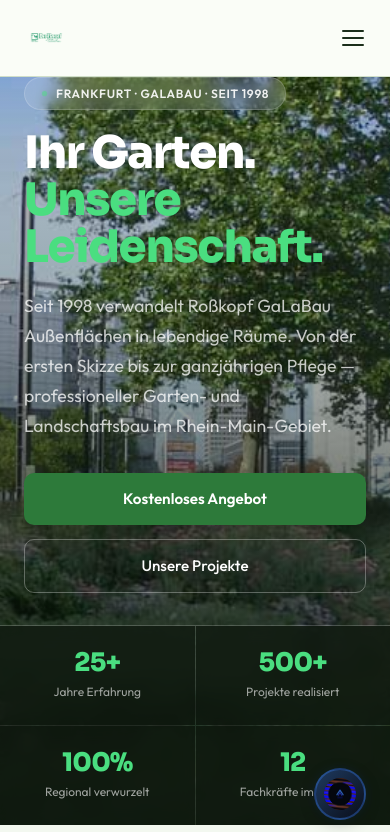
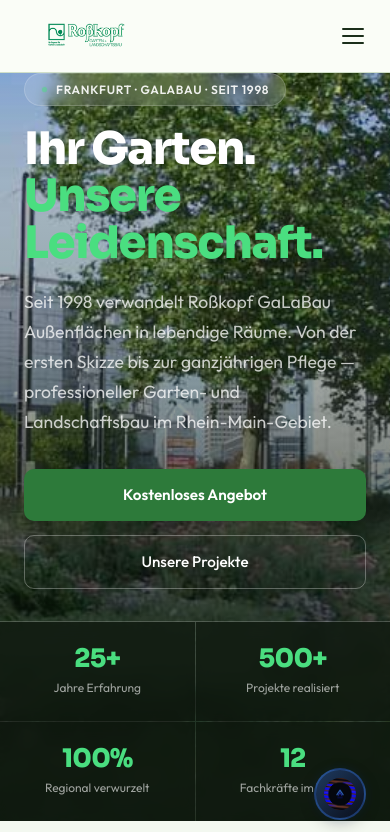
Before and after one commit to elevo-business/elevo-website, an Astro site: page /previews/rosskopf in a window 390 px wide. Shown: the top 832 px of the page. Built offline with nearby package versions, Linux system fonts and the light colour scheme; Astro itself is replaced by a stand-in of ours.

Commit message:
feat(preview-nav): Logo von 48px auf max 140px/56px vergrößern
- img-Attribute: width="140" height="56"
- CSS .pnav__logo img: max-height:56px, width:auto, max-width:180px
- Fallback-Icon .pnav__logo-icon: 36px → 44px
- Mobile (≤768px): max-height:44px, max-width:120px (gut sichtbar)
- object-fit:contain bleibt erhalten für verschiedene Logo-Formate

Co-Authored-By: Paperclip <noreply@paperclip.ing>

```diff
--- a/src/templates/sections/PreviewNav.astro
+++ b/src/templates/sections/PreviewNav.astro
@@ -30,7 +30,7 @@ const {
   <div class="pnav__inner">
     <a class="pnav__logo" href="/" aria-label={`${prospectName} — Startseite`}>
       {logo
-        ? <img src={logo} alt={`${prospectName} Logo`} width="48" height="48" loading="eager" />
+        ? <img src={logo} alt={`${prospectName} Logo`} width="140" height="56" loading="eager" />
         : (
           <>
             <div class="pnav__logo-icon" aria-hidden="true">
@@ -109,15 +109,16 @@ const {
   }
 
   .pnav__logo img {
-    width: 48px;
-    height: 48px;
+    max-height: 56px;
+    width: auto;
+    max-width: 180px;
     border-radius: 8px;
     object-fit: contain;
   }
 
   .pnav__logo-icon {
-    width: 36px;
-    height: 36px;
+    width: 44px;
+    height: 44px;
     background: var(--accent);
     border-radius: 8px;
     display: flex;
@@ -230,6 +231,14 @@ const {
     .pnav__links { display: none; }
     .pnav__cta { display: none; }
     .pnav__hamburger { display: flex; }
+    .pnav__logo img {
+      max-height: 44px;
+      max-width: 120px;
+    }
+    .pnav__logo-icon {
+      width: 36px;
+      height: 36px;
+    }
   }
 </style>
 
```
